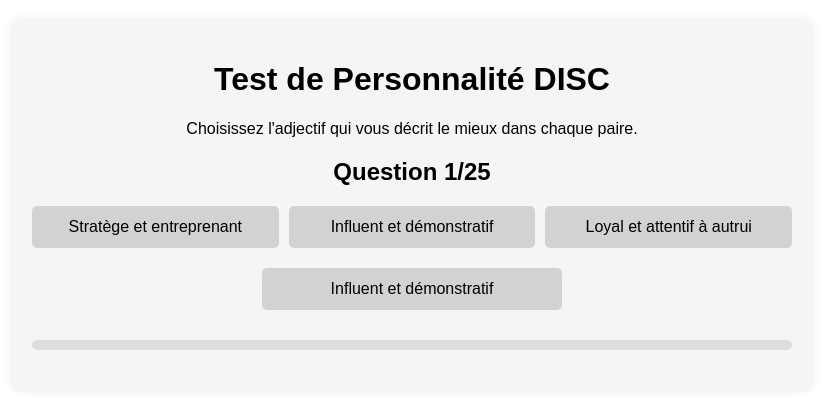
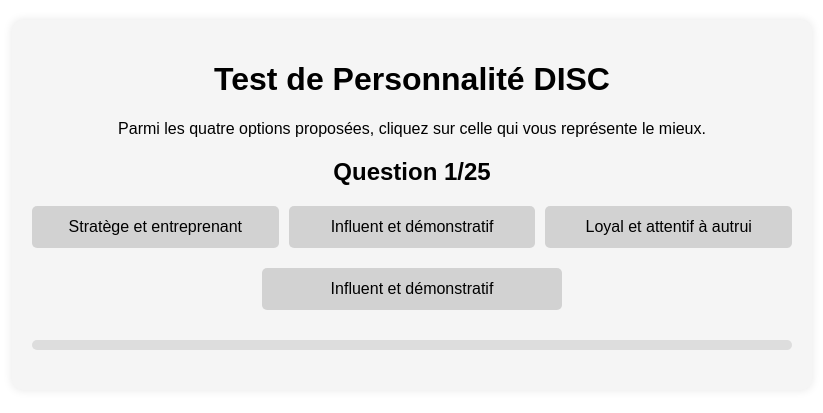
Before and after one commit to LeoBessin/test-disc, a website: page index.html in a window 1280 px wide. Shown: the whole page, without its empty margins (228-1051 px from the left). Drawn offline with Linux system fonts and the light colour scheme.

Commit message:
Update instruction text for clarity in DISC personality test application

```diff
--- a/index.html
+++ b/index.html
@@ -9,7 +9,7 @@
 <body>
 <div class="container">
     <h1>Test de Personnalité DISC</h1>
-    <p>Choisissez l'adjectif qui vous décrit le mieux dans chaque paire.</p>
+    <p>Parmi les quatre options proposées, cliquez sur celle qui vous représente le mieux.</p>
 
     <div id="test">
         <h2 id="question-number">Question 1/??</h2>
```
